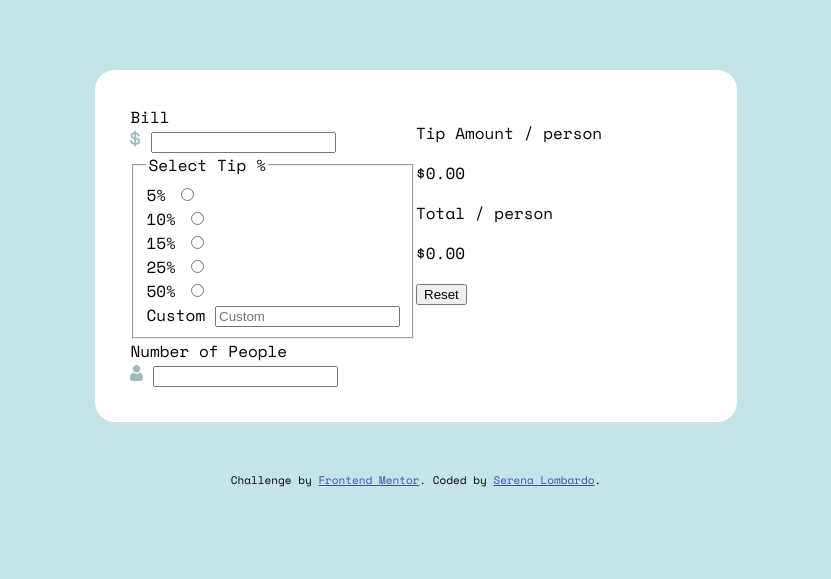
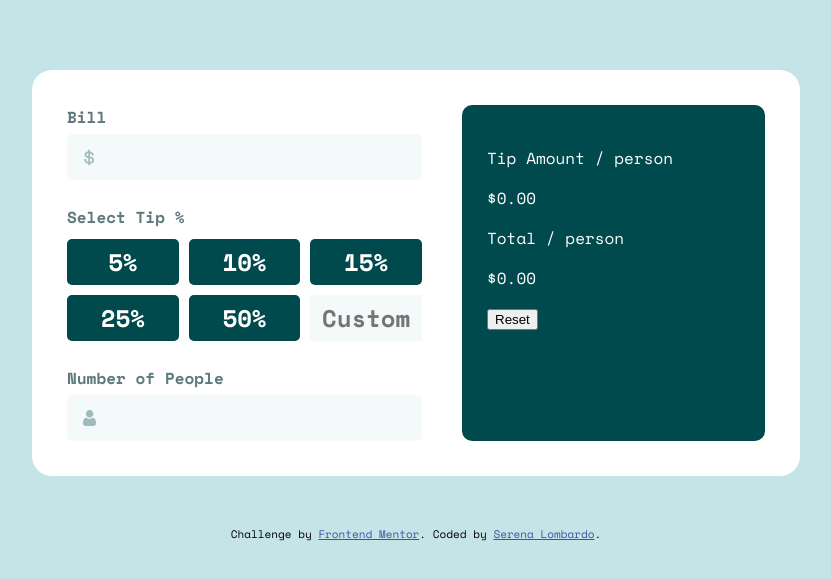
Before and after one commit to RaynaFaye/tip-calculator, a plain HTML site: page index.html in a window 1280 px wide. Shown: the part 215-794 px from the top of the page, without its empty margins (224-1055 px from the left). Drawn offline with nearby package versions, Linux system fonts and the light colour scheme.

Commit message:
Styled the bill and tip selector block

```diff
--- a/css/style.css
+++ b/css/style.css
@@ -10,6 +10,10 @@ body {
   display: grid;
   justify-content: center;
   align-items: center;
+  grid-template-columns: 1fr 3fr 1fr;
+}
+body > * {
+  grid-column: 2;
 }
 .header {
   margin: 150px 0 75px;
@@ -20,7 +24,117 @@ body {
   border-radius: 20px;
   display: grid;
   grid-template-columns: 1fr 1fr;
+  grid-gap: 40px;
   padding: 35px;
+}
+/* Calculator section */
+fieldset {
+  border: none;
+  margin: 0;
+  padding: 0;
+}
+fieldset legend {
+  padding: 0;
+}
+.calculator {
+  color: hsl(186, 14%, 43%);
+  font-weight: 700;
+}
+.calculator__input-block {
+  background: hsl(189, 41%, 97%);
+  border-radius: 5px;
+  display: grid;
+  grid-template-columns: 15px 1fr;
+  grid-gap: 10px;
+  padding: 5px 15px;
+  margin-top: 5px;
+}
+.calculator__input-icon-block {
+  display: flex;
+  justify-content: center;
+  align-items: center;
+}
+.calculator__input {
+  border: none;
+  background: transparent;
+  text-align: right;
+  font-family: 'Space Mono', monospace;
+  font-weight: 700;
+  font-size: 24px;
+  color: hsl(183, 100%, 15%);
+  padding: 0;
+}
+.calculator__input:focus {
+  outline: 1px dotted hsl(183, 100%, 15%);
+}
+.calculator__bill-section {
+  margin-bottom: 25px;
+}
+.calculator__people-section {
+  margin-top: 25px;
+}
+.calcultor__tip__title {
+  margin-bottom: 10px;
+}
+.calcultor__tip__buttons {
+  display: grid;
+  grid-template-columns: repeat(3, minmax(110px, 1fr));
+  grid-gap: 10px;
+}
+.calcultor__tip__button {
+  display: grid;
+  grid-template-columns: 1fr;
+  grid-template-rows: 1fr;
+}
+.calcultor__tip__button > * {
+  grid-column: 1;
+  grid-row: 1;
+}
+.calcultor__tip__button__label {
+  background-color: hsl(183, 100%, 15%);
+  border-radius: 5px;
+  font-size: 24px;
+  color: #ffffff;
+  text-align: center;
+  z-index: 2;
+  cursor: pointer;
+  padding: 5px 0;
+}
+.calcultor__tip__button__label.checked {
+  background-color: hsl(172, 67%, 45%);
+  color: hsl(183, 100%, 15%);
+}
+.calcultor__tip__button__label:focus {
+  background: hsl(172, 67%, 45%);
+}
+.custom__label {
+  position: absolute;
+  left: -100vw;
+  top: auto;
+  width: 1px;
+  height: 1px;
+  overflow: hidden;
+}
+.custom__input {
+  width: 100%;
+  border: none;
+  background: hsl(189, 41%, 97%);
+  color: hsl(186, 14%, 43%);
+  font-size: 24px;
+  font-family: 'Space Mono', monospace;
+  font-weight: 700;
+  text-align: center;
+  padding: 0;
+}
+.custom__input:focus {
+  outline: 1px dotted hsl(183, 100%, 15%);
+}
+/* Results section */
+.results {
+  background-color: hsl(183, 100%, 15%);
+  border-radius: 10px;
+  padding: 25px;
+  color: #ffffff;
 }
 /* Attribution section */
 .attribution {
--- a/index.html
+++ b/index.html
@@ -15,52 +15,54 @@
       </div>
     </header>
     <main class="main">
-      <section>
+      <section class="calculator">
         <form action="">
-          <div>
+          <div class="calculator__bill-section">
             <label for="bill">Bill</label>
-            <div>
-              <span><img src="images/icon-dollar.svg" alt="" /></span>
-              <input type="number" name="bill" id="bill" />
+            <div class="calculator__input-block">
+              <span class="calculator__input-icon-block"><img src="images/icon-dollar.svg" alt="" /></span>
+              <input type="text" name="bill" id="bill" class="calculator__input bob" />
             </div>
           </div>
-          <fieldset>
-            <legend>Select Tip %</legend>
-            <div>
-              <label for="tip5">5%</label>
+          <fieldset class="calcultor__tip">
+            <legend class="calcultor__tip__title">Select Tip %</legend>
+            <div class="calcultor__tip__buttons">
+              <div class="calcultor__tip__button">
+                <label for="tip5" class="calcultor__tip__button__label">5%</label>
                 <input type="radio" id="tip5" name="tip" value="5%" />
               </div>
-            <div>
-              <label for="tip10">10%</label>
+              <div class="calcultor__tip__button">
+                <label for="tip10" class="calcultor__tip__button__label">10%</label>
                 <input type="radio" id="tip10" name="tip" value="10%" />
               </div>
-            <div>
-              <label for="tip15">15%</label>
+              <div class="calcultor__tip__button">
+                <label for="tip15" class="calcultor__tip__button__label">15%</label>
                 <input type="radio" id="tip15" name="tip" value="15%" />
               </div>
-            <div>
-              <label for="tip25">25%</label>
+              <div class="calcultor__tip__button">
+                <label for="tip25" class="calcultor__tip__button__label">25%</label>
                 <input type="radio" id="tip25" name="tip" value="25%" />
               </div>
-            <div>
-              <label for="tip50">50%</label>
+              <div class="calcultor__tip__button">
+                <label for="tip50" class="calcultor__tip__button__label">50%</label>
                 <input type="radio" id="tip50" name="tip" value="50%" />
               </div>
-            <div>
-              <label for="tipcustom">Custom</label>
-              <input type="text" id="tipcustom" name="tipcustom" placeholder="Custom" />
+              <div class="calcultor__tip__button">
+                <label for="tipcustom" class="calcultor__tip__button__label custom__label">Custom</label>
+                <input type="text" id="tipcustom" name="tipcustom" placeholder="Custom" class="custom__input" />
+              </div>
             </div>
           </fieldset>
-          <div>
+          <div class="calculator__people-section">
             <label for="people">Number of People</label>
-            <div>
-              <span><img src="images/icon-person.svg" alt="" /></span>
-              <input type="number" name="people" id="people" />
+            <div class="calculator__input-block">
+              <span class="calculator__input-icon-block"><img src="images/icon-person.svg" alt="" /></span>
+              <input type="text" name="people" id="people" class="calculator__input" />
             </div>
           </div>
         </form>
       </section>
-      <section>
+      <section class="results">
         <div>
           <p>Tip Amount <span>/ person</span></p>
           <p>$<span>0.00</span></p>
@@ -76,5 +78,6 @@
       Challenge by <a href="https://www.frontendmentor.io?ref=challenge" target="_blank">Frontend Mentor</a>. Coded by
       <a href="https://github.com/RaynaFaye">Serena Lombardo</a>.
     </footer>
+    <script src="js/main.js"></script>
   </body>
 </html>
```
Lines whose indentation alone changed are shown as unchanged.
